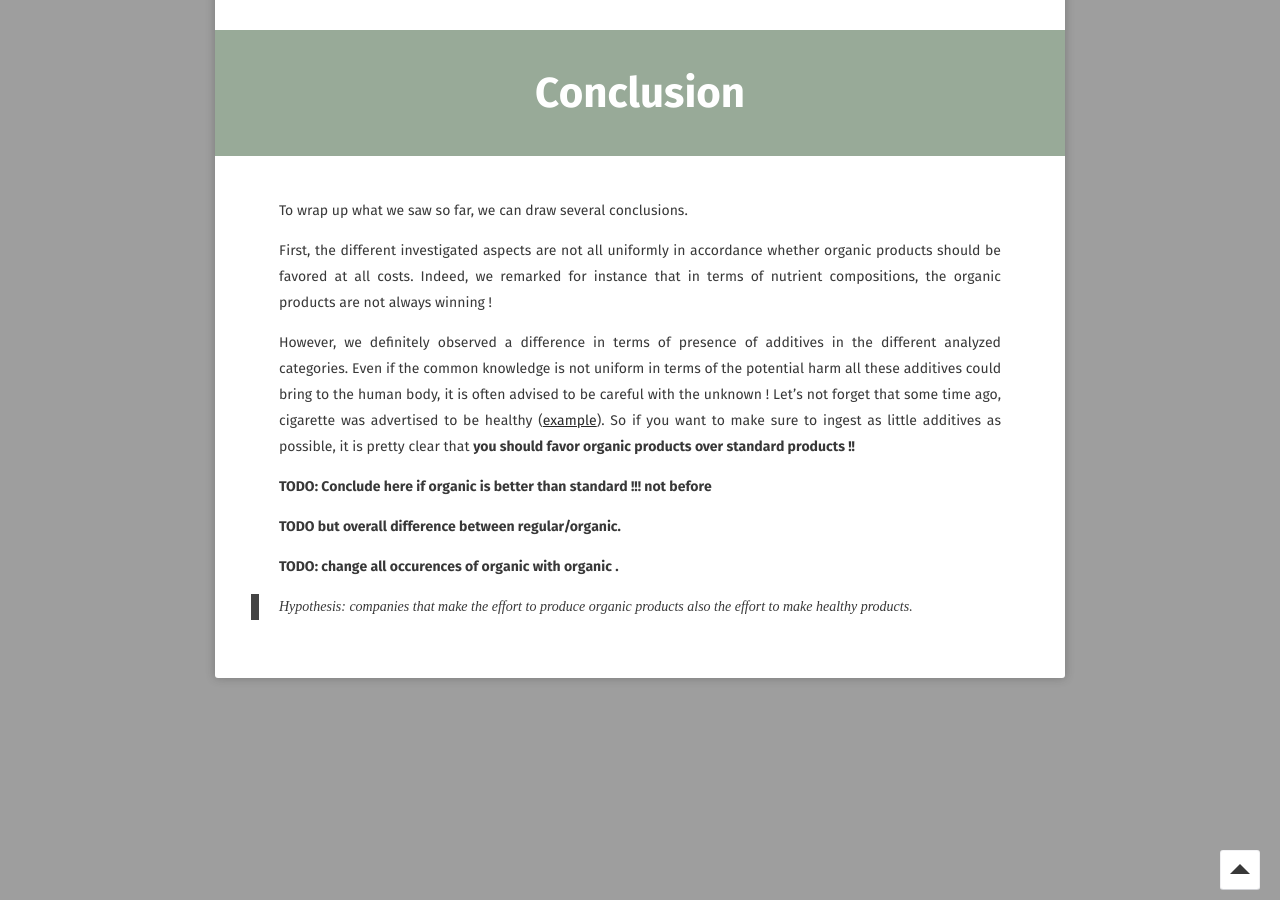
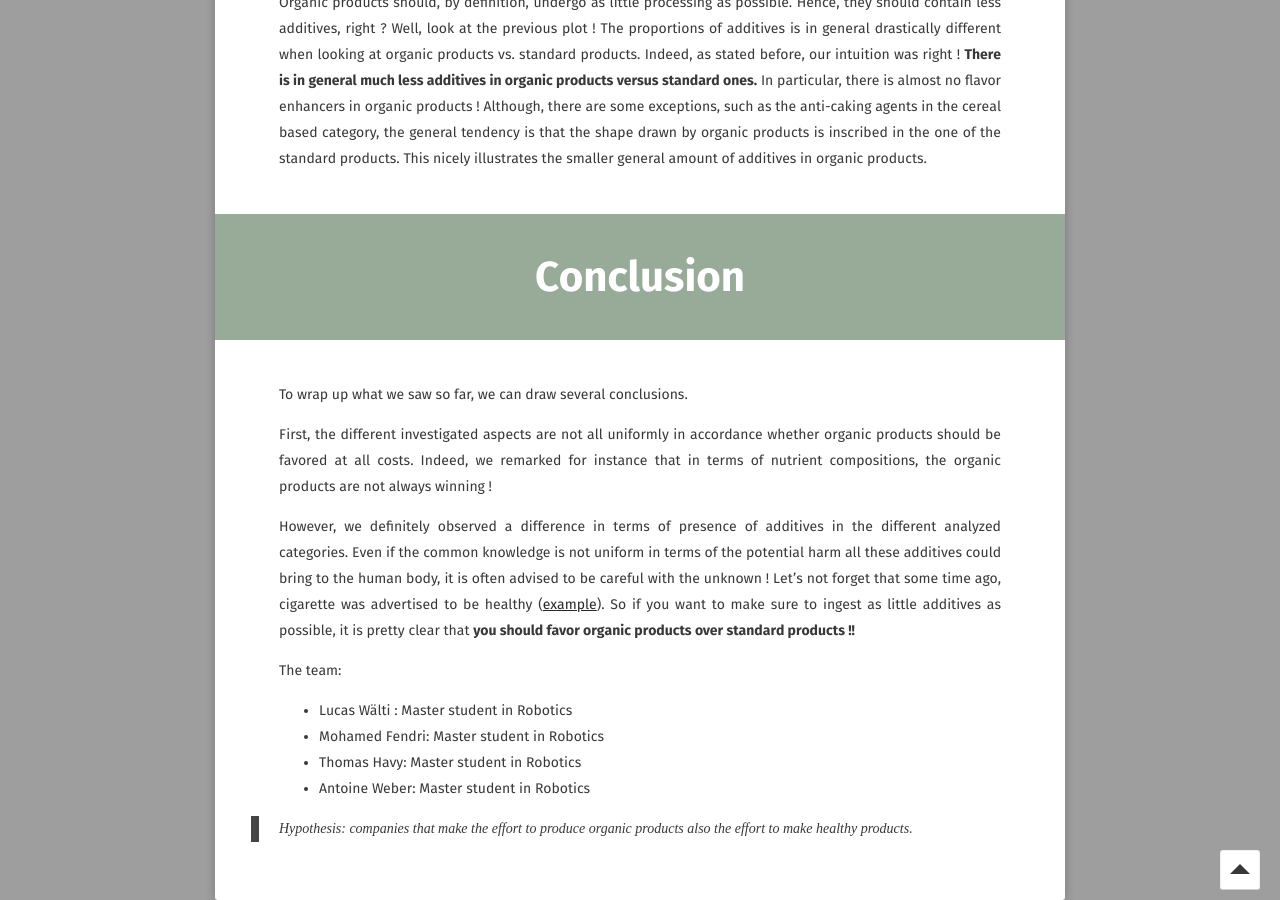
Before and after one commit to AntoineWeber/ADA_Project_RobAda, a Jekyll site: the page built from story.md, in a window 1280 px wide and 900 px high, scrolled down 8593 px. Built offline with Jekyll 4.4.1, drawn with Linux system fonts in a browser that asks for light colours; some web fonts are replaced; comment, search, counter and statistics services are not loaded; some of the changed text lies outside the part shown.

Commit message:
style check

```diff
--- a/story.md
+++ b/story.md
@@ -8,16 +8,16 @@ permalink: /story/
 Nowadays, most products come in two flavors: **organic** or **standard**. Consequently, while shopping, we are always confronted to organic products whose costs are about 20-40% higher ([source](https://www.consumerreports.org/cro/news/2015/03/cost-of-organic-food/index.htm)) than their standard equivalent. Such a price increase must imply a more responsible production and therefore better product quality, right?
 
 
-<b><center><font size="5">So concretely, are organic products healthier than regular ones?</font></center></b>
+<b><center><font size="6">So concretely, are organic products healthier than regular ones?</font></center></b>
 
 
-## Open Food Facts
+# Open Food Facts
 
 To investigate, we based our exploration on the [Open Food Facts](https://fr.openfoodfacts.org/) dataset, regrouping millions of products from all around the world, although the majority of the products originate from France or the USA. It provides insights on the products' composition, nutritional score, the place they are sold and many other information.  A complete list of all the available fields can be found [here](https://static.openfoodfacts.org/data/data-fields.txt).
 
 There is even an [app](https://play.google.com/store/apps/details?id=org.openfoodfacts.scanner&hl=fr_CH) based on the dataset which allows the user to scan the bar-code of a product and immediately get its evaluation.
 
-## Product categories
+# Product categories
 
 To correctly compare the **organic** and **standard** categories, one should be careful with what products are actually being compared, to avoid comparing oil with salad, for instance. Hence, to carry out a more rigorous analysis, we split the Open Food Facts dataset into *8 categories of products*:
 * Meat, fish, egg
@@ -39,7 +39,7 @@ Now that the data is ready, let's dive into the main question of this analysis b
 
 Are organic products really healthier? Let us try to get a first intuition by observing the scores of organic and standard products for different food categories.
 
-## French nutrition grade
+# French nutrition grade
 
 The French Nutri-Score is a nutrition label that converts the nutritional value of a product into a simple letter. There are 5 letters in total, each with its own color, A being the best and E the worst.
 
@@ -55,7 +55,7 @@ The tendency is that for good grades (e.g. A or B), the proportion of organic pr
 
 Some exceptions exist for the beverages for instance but this observation holds in general.
 
-## UK nutrition grade
+# UK nutrition grade
 
 The UK score is essentially a finer version of the French score. Its range goes from -10 (best) to 40 (worst).
 
@@ -63,7 +63,7 @@ The UK score is essentially a finer version of the French score. Its range goes
 
 This score, also displays similar distributions between the two classes of products. Indeed, the shift of the organic products towards better scores is again visible here.
 
-## Nova group
+# Nova group
 
 The NOVA group helps people classify foods according to the extent and purpose of the processing they underwent.
 
@@ -106,7 +106,7 @@ There are quite a few interesting remarks that can be made regarding the results
 * Interestingly, organic products have more protein than the conventional ones for all the categories except for meat, fish, and egg based products.
 * There is no significant difference in sugar between conventional and organic products for the majority of categories.
 
-## Additives
+# Additives
 
 What about the additives then? They are often source of controversy, and some are even believed to be cancerous. Let us recall the main types of additives, as listed in [Wikipedia](https://en.wikipedia.org/wiki/Food_additive) (check [this page](https://en.wikipedia.org/wiki/E_number) for a more in depth listing):
 
@@ -134,12 +134,10 @@ First, the different investigated aspects are not all uniformly in accordance wh
 
 However, we definitely observed a difference in terms of presence of additives in the different analyzed categories. Even if the common knowledge is not uniform in terms of the potential harm all these additives could bring to the human body, it is often advised to be careful with the unknown ! Let's not forget that some time ago, cigarette was advertised to be healthy ([example](https://www.buzzfeed.com/copyranter/healthy-cigarette-ads)). So if you want to make sure to ingest as little additives as possible, it is pretty clear that **you should favor organic products over standard products !!**
 
-
-
-**TODO: Conclude here if organic is better than standard !!! not before**
-
-**TODO but overall difference between regular/organic.**
-
-**TODO: change all occurences of organic with organic .**
+The team: <br>
+* Lucas Wälti : Master student in Robotics
+* Mohamed Fendri: Master student in Robotics
+* Thomas Havy: Master student in Robotics
+* Antoine Weber: Master student in Robotics
 
 > *Hypothesis*: companies that make the effort to produce organic products also the effort to make healthy products.
```
Also changed, not shown: other parts of story.md (+2 -2 lines).
